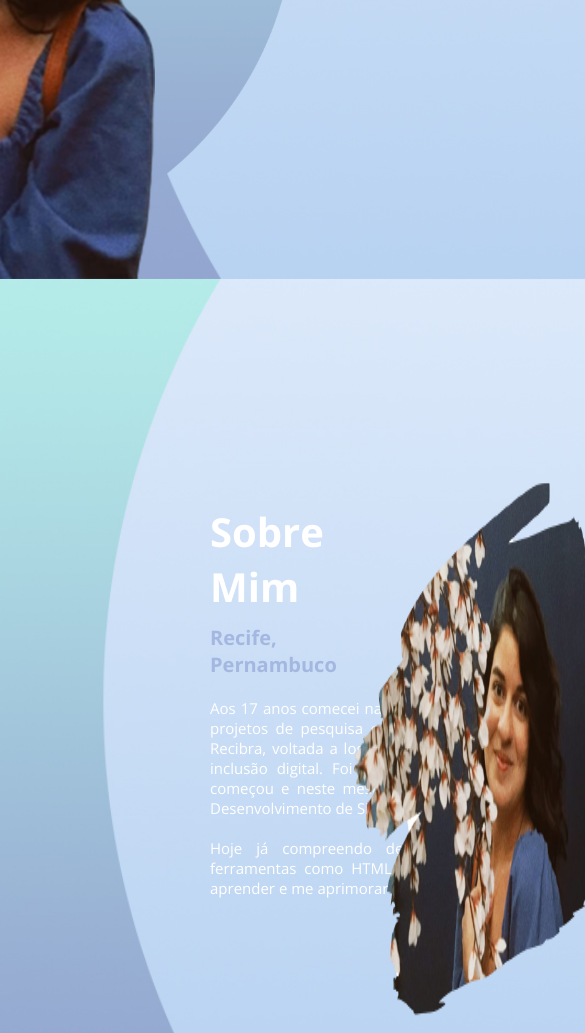
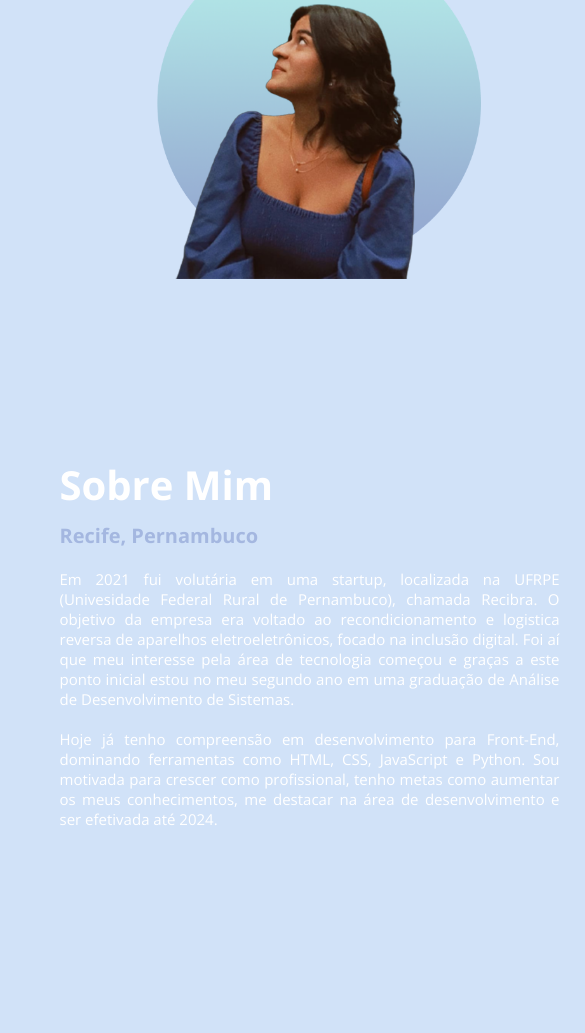
Before and after one commit to vitoriacgomes/Portifolio-Pessoal, a plain HTML site: page index.html in a window 390 px wide. Shown: the part 565-1598 px from the top of the page, 585 px wide, since content can reach past the window. Drawn offline with nearby package versions, Linux system fonts and the light colour scheme.

Commit message:
init responsive

```diff
--- a/css/style.css
+++ b/css/style.css
@@ -11,13 +11,12 @@ body{
     height: 100vh;
     background: url(../imagens/Prancheta.jpg);
     background-size: cover;
-    overflow: hidden;
+    /*overflow: hidden;*/
 }
 header{
     width: 100%;
-    height: 15vh;
+    height: 80px;
     display: flex;
-    margin: auto;
     align-items: center;
     justify-content: space-around; /*alinhamento de container flexivel*/
     position: fixed;
@@ -76,7 +75,6 @@ header .menu ul li a:hover{
     display: flex;
     flex-direction: column;
     justify-content: center; /*complemento do flex-direction*/
-
 }
 .titulo h1{
     font-size: 78px;
@@ -265,4 +263,55 @@ header .menu ul li a:hover{
     font-size: 1.2rem;
     padding: 5px 0;
 }
-/*----ICONES-----*/
+
+/*------RESPONSIVIDADE-------*/
+@media screen and (max-width:960px){
+    /*home*/
+    header .logo img{
+        margin-left: 20px;
+    }
+    #home .container .icons {
+        margin-left: -20px;
+    }
+    #prancheta-dois{
+        height: 50%;
+    }
+    /*about*/
+    #about .container #img-dois{
+        width: 30%;
+    }
+}
+@media screen and (max-width:500px){
+    /*home*/
+    body{
+        background: #d1e2f8;
+    }
+    #home .container .titulo{
+        height: 65vh;
+        text-align: center;
+    }
+    #prancheta-dois{
+        height: 40%;
+        right: 0;
+        margin-right: -25%;
+    }
+    /*about*/
+    #about .container{
+        background: #d1e2f8;
+        flex-direction: column;
+        justify-content: center;
+        align-items: center;
+    }
+    /*experiencia*/
+    #about .container .titulo h1{
+        margin-left: -20px;
+    }
+    #about .container .titulo h2{
+        margin-left: -20px;
+        margin-right: 10px;
+    }
+    #about .container .titulo p{
+        margin-left: -20px;
+        text-overflow: hidden;
+    }
+}
--- a/index.html
+++ b/index.html
@@ -2,7 +2,6 @@
 <html lang="en">
 <head>
     <meta charset="UTF-8">
-    <meta http-equiv="X-UA-Compatible" content="IE=edge">
     <meta name="viewport" content="width=device-width, initial-scale=1.0">
     <title>Vitória Gomes</title>
     <link rel="shortcut icon" href="imagens/logotipo.png" sizes = "16x16">
@@ -43,14 +42,15 @@
             <div class="titulo">
                 <h1>Sobre Mim</h1>
                 <h2>Recife, Pernambuco</h2>
-                <p>Aos 17 anos comecei na área de engenharia ambiental, realizei alguns
-                    projetos de pesquisa e em 2020 estagiei em uma startup chamada Recibra,
-                    voltada a logistica reversa de aparelhos eletroeletrônicos e a inclusão digital.
-                    Foi aí que meu interesse pela área de tecnologia começou e neste mesmo ano iniciei
-                    minha faculdade de Análise de Desenvolvimento de Sistemas.
+                <p> Em 2021 fui volutária em uma startup, localizada na UFRPE (Univesidade Federal Rural de Pernambuco),
+                    chamada Recibra. O objetivo da empresa era voltado ao recondicionamento e logistica reversa de aparelhos eletroeletrônicos,
+                    focado na inclusão digital.
+                    Foi aí que meu interesse pela área de tecnologia começou e graças a este ponto inicial estou no meu segundo ano
+                    em uma graduação de Análise de Desenvolvimento de Sistemas.
                 </p>
-                <p> Hoje já compreendo de desenvolvimento para Front-End com ferramentas como
-                    HTML, CSS, JavaScript e Python. Estou buscando aprender e me aprimorar cada vez mais.
+                <p> Hoje já tenho compreensão em desenvolvimento para Front-End, dominando ferramentas como
+                    HTML, CSS, JavaScript e Python. Sou motivada para crescer como profissional, tenho metas como
+                    aumentar os meus conhecimentos, me destacar na área de desenvolvimento e ser efetivada até 2024.
                 </p>
             </div>
             <img src="imagens/img2.png" id="img-dois">
@@ -80,7 +80,7 @@
                             <li id="sem-ponto">Tenho experiência a um pouco menos de 1 ano com as seguintes linguagens:</li>
                             <li>HTML - Linguagem de marcação utilizada na construção de páginas na Web. </li>
                             <li>CSS - Mecanismo para adicionar estilo a um documento web.</li>
-                            <li>JavaScript - Liguagem de programação. Juntamente com HTML e CSS, é uma das três principais tecnologias para Desenvolvimento de Software e Front-End.</li>
+                            <li>JavaScript - Liguagem de programação. Juntamente com HTML e CSS, é uma das três principais tecnologias para Front-End.</li>
                         </ul>
                     </nav>
                 </label>
```
